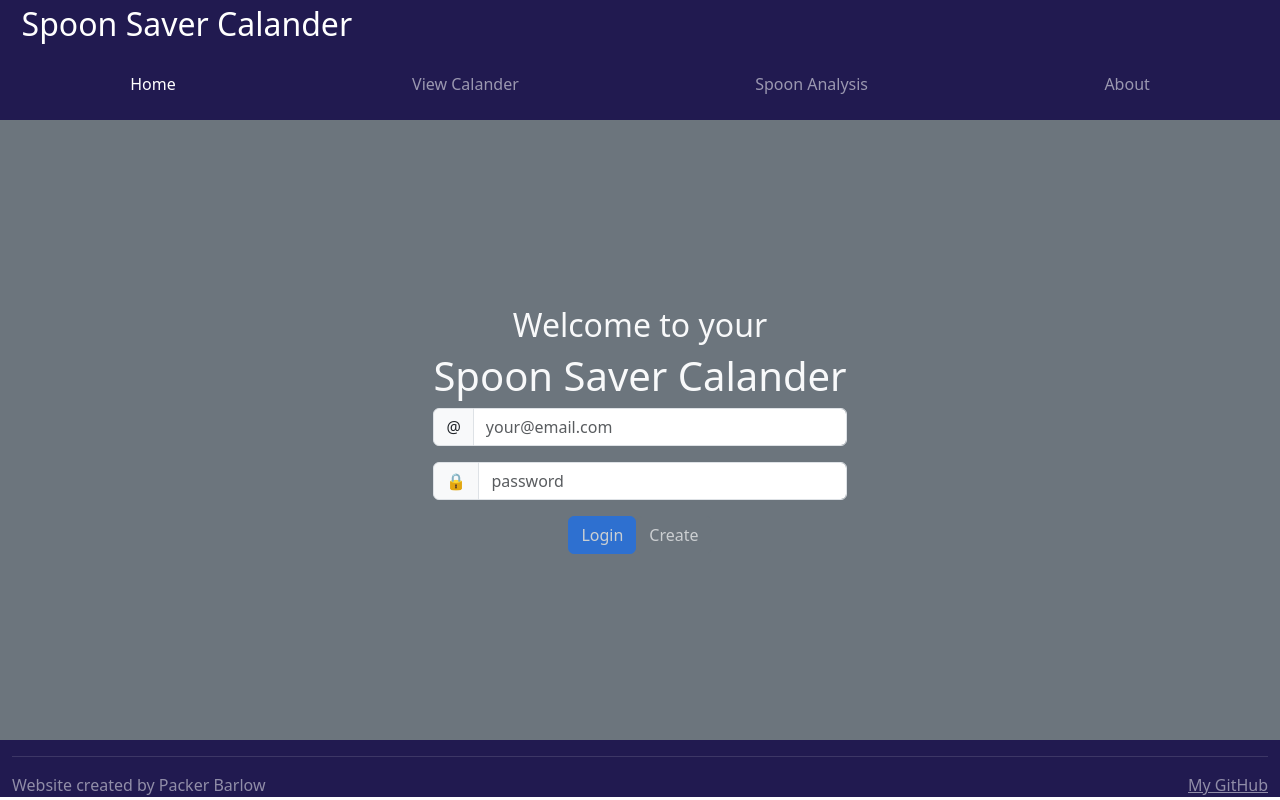
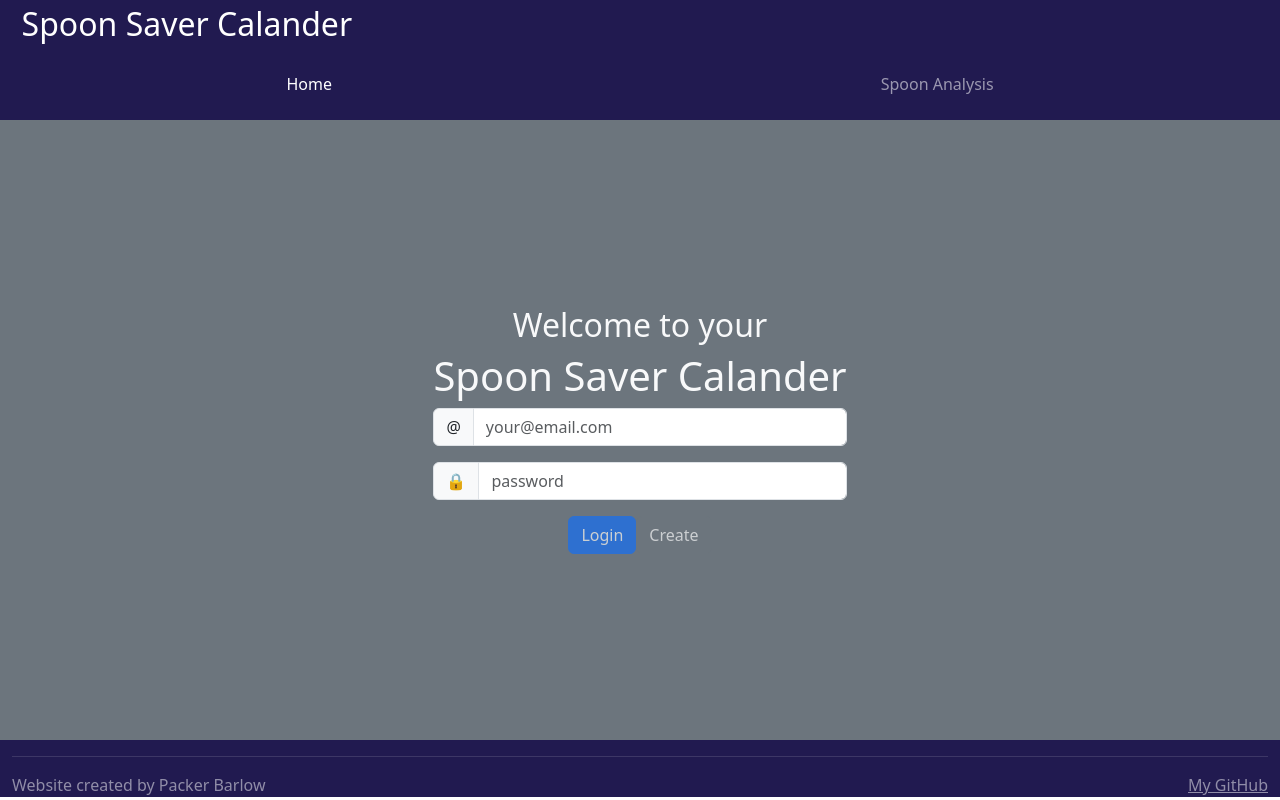
Before and after one commit to packerb2/Introvert_Calander_Startup, a React (Vite) app: page / in a window 1280 px wide. Built offline with nearby package versions, Linux system fonts and the light colour scheme.

Commit message:
fixed login

```diff
--- a/src/app.jsx
+++ b/src/app.jsx
@@ -23,15 +23,19 @@ export default function App() {
                         <li className="nav-item">
                             <NavLink className='nav-link' to=''>Home</NavLink>
                         </li>
+                        {authState === AuthState.Authenticated && (
                           <li className="nav-item">
                               <NavLink className='nav-link' to='calander'>View Calander</NavLink>
                           </li>
+                        )}
                         <li className="nav-item">
                             <NavLink className='nav-link' to='analysis'>Spoon Analysis</NavLink>
                         </li>
+                        {authState === AuthState.Authenticated && (
                           <li className="nav-item">
                               <NavLink className='nav-link' to='about'>About</NavLink>
                           </li>
+                        )}
                     </menu>
                 </nav>
             </header>
```
Lines whose indentation alone changed are shown as unchanged.
